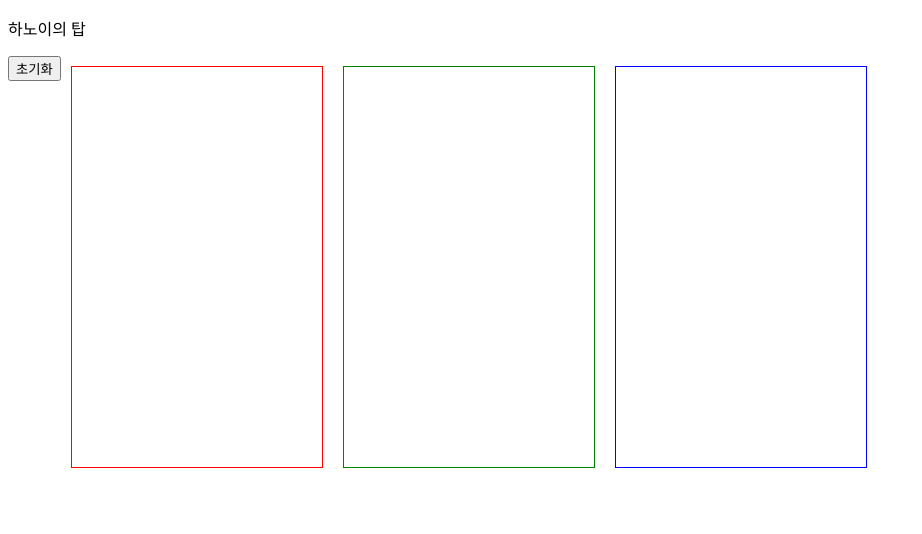
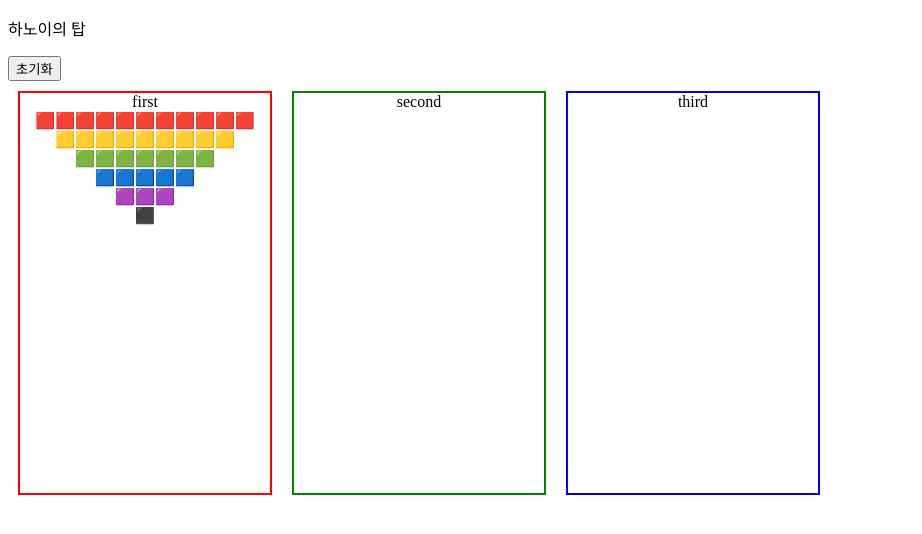
Before and after one commit to nostelgia/Rwstudy, a plain HTML site: page Lecture 5/index.html in a window 1280 px wide. Shown: the whole page, without its empty margins (0-922 px from the left). Drawn offline with Linux system fonts and the light colour scheme.

Commit message:
버튼이 사라져요

```diff
--- /dev/null
+++ b/Lecture 5/hanoi.js
@@ -0,0 +1,5 @@
+function Init() {
+    var div = document.getElementById('button_reset');
+
+    div.remove();
+  }
--- a/Lecture 5/index.html
+++ b/Lecture 5/index.html
@@ -4,21 +4,33 @@
     <meta charset="UTF-8">
     <meta http-equiv="X-UA-Compatible" content="IE=edge">
     <meta name="viewport" content="width=device-width, initial-scale=1.0">
-    <title>하노이탑</title>
-    <p>하노이의 탑</p>
-    <button style="float: left;">초기화</button>
-    <style>
-        div{
-            width: 250px;
-            height: 400px;
-            float: left;
-            margin: 10px;
-        }
-    </style>
+    <script src="hanoi.js"></script>
+    <link rel="stylesheet" href="style.css" type="text/css">
+
 </head>
 <body>
-    <div style="border: 1px solid red;"></div>
-    <div style="border: 1px solid green;"></div>
-    <div style="border: 1px solid blue;"></div>
+    <p>하노이의 탑</p>
+    <form id="form_box" method="get" action="style.css">
+        <input id="button_reset" type="reset" value="초기화" onclick="Init()">
+    </form>
+    <div class="parent">
+        <div class="first">
+            first
+            <br>
+            🟥🟥🟥🟥🟥🟥🟥🟥🟥🟥🟥
+            <br>
+            🟨🟨🟨🟨🟨🟨🟨🟨🟨
+            <br>
+            🟩🟩🟩🟩🟩🟩🟩
+            <br>
+            🟦🟦🟦🟦🟦
+            <br>
+            🟪🟪🟪
+            <br>
+            ⬛
+        </div>
+        <div class="second">second</div>
+        <div class="third">third</div>
+    </div>
 </body>
 </html>
--- /dev/null
+++ b/Lecture 5/style.css
@@ -0,0 +1,24 @@
+.parent{
+    display: inline-flex;
+}
+.first{width: 250px;
+    height: 400px;
+    text-align: center;
+    margin: 10px;
+    float: left;
+    border: solid red 2px;}
+.second{width: 250px;
+    height: 400px;
+    text-align: center;
+    margin: 10px;
+    float: left;
+    border: solid green 2px;}
+.third{width: 250px;
+    height: 400px;
+    text-align: center;
+    margin: 10px;
+    float: left;
+    border: solid blue 2px;}
+#button_reset{
+
+}
```
